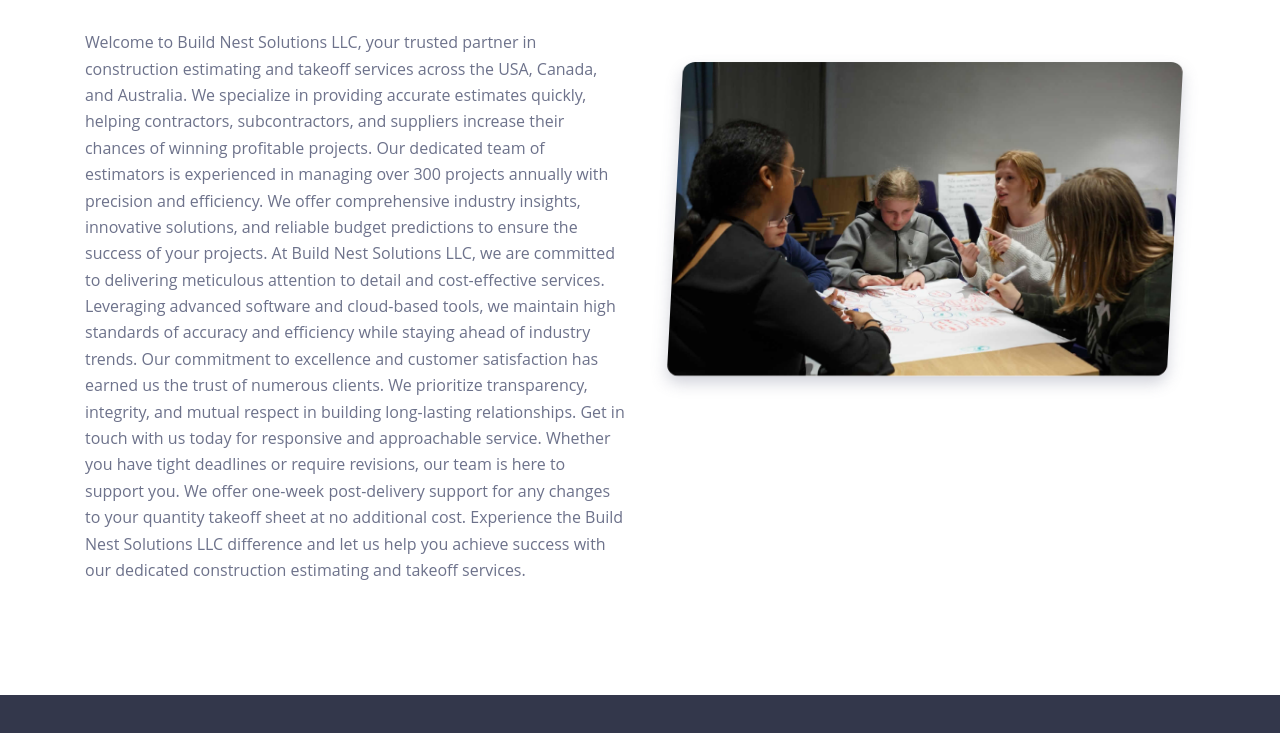
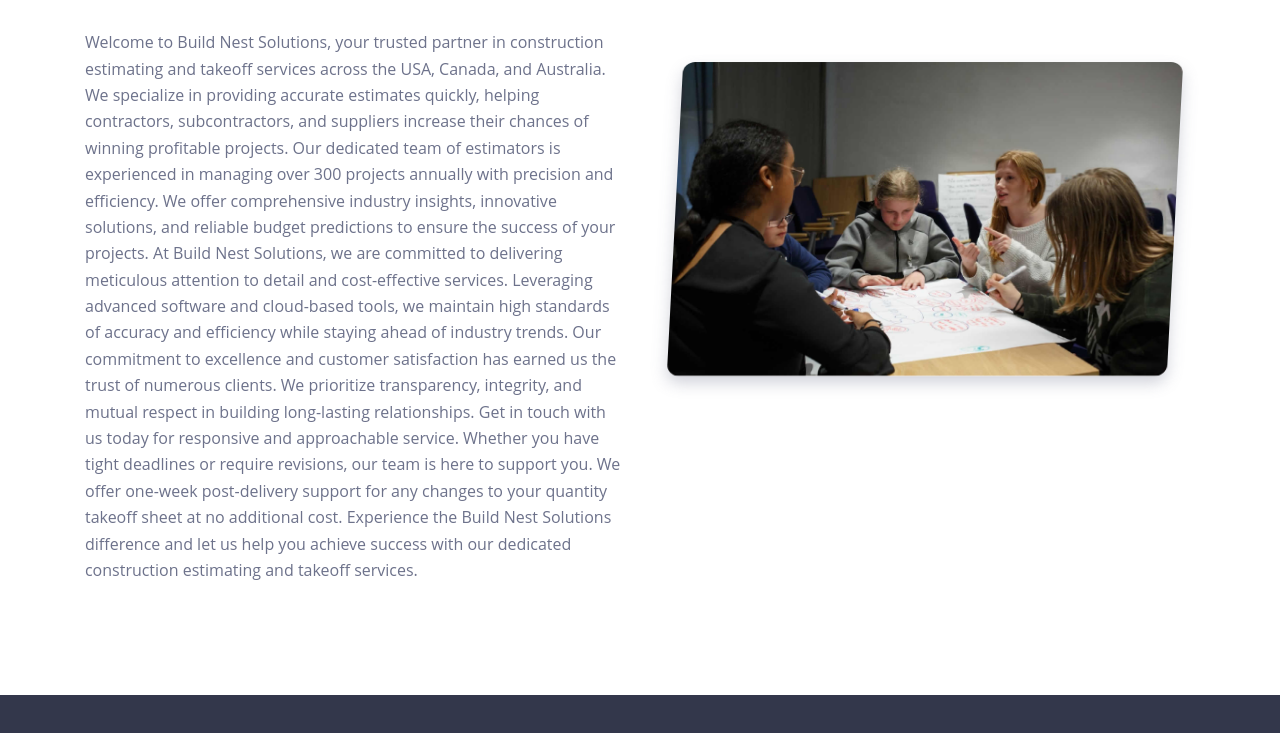
Before and after one commit to lokeshelangovan/Construction-company, a plain HTML site: page html/about.html in a window 1280 px wide. Shown: the part 819-1552 px from the top of the page. Drawn offline with Linux system fonts and the light colour scheme; files whose address does not match are found by name.

Commit message:
finally completed

```diff
--- a/html/about.html
+++ b/html/about.html
@@ -100,17 +100,17 @@
             <div class="subhead">About Us</div>
             <h2 class="title-section">We are <span class="fg-primary">Professional Teams</span> to Building Your Vision and Ensuring Your Success.</h2>
 
-            <p>Welcome to Build Nest Solutions LLC, your trusted partner in construction estimating and takeoff services across the USA, Canada, and Australia. We specialize in providing accurate estimates quickly, helping contractors, subcontractors, and suppliers increase their chances of winning profitable projects.
+            <p>Welcome to Build Nest Solutions, your trusted partner in construction estimating and takeoff services across the USA, Canada, and Australia. We specialize in providing accurate estimates quickly, helping contractors, subcontractors, and suppliers increase their chances of winning profitable projects.
 
               Our dedicated team of estimators is experienced in managing over 300 projects annually with precision and efficiency. We offer comprehensive industry insights, innovative solutions, and reliable budget predictions to ensure the success of your projects.
 
-              At Build Nest Solutions LLC, we are committed to delivering meticulous attention to detail and cost-effective services. Leveraging advanced software and cloud-based tools, we maintain high standards of accuracy and efficiency while staying ahead of industry trends.
+              At Build Nest Solutions, we are committed to delivering meticulous attention to detail and cost-effective services. Leveraging advanced software and cloud-based tools, we maintain high standards of accuracy and efficiency while staying ahead of industry trends.
 
               Our commitment to excellence and customer satisfaction has earned us the trust of numerous clients. We prioritize transparency, integrity, and mutual respect in building long-lasting relationships.
 
               Get in touch with us today for responsive and approachable service. Whether you have tight deadlines or require revisions, our team is here to support you. We offer one-week post-delivery support for any changes to your quantity takeoff sheet at no additional cost.
 
-              Experience the Build Nest Solutions LLC difference and let us help you achieve success with our dedicated construction estimating and takeoff services.</p>
+              Experience the Build Nest Solutions difference and let us help you achieve success with our dedicated construction estimating and takeoff services.</p>
           </div>
           <div class="col-lg-6 py-3">
             <div class="about-img">
```
